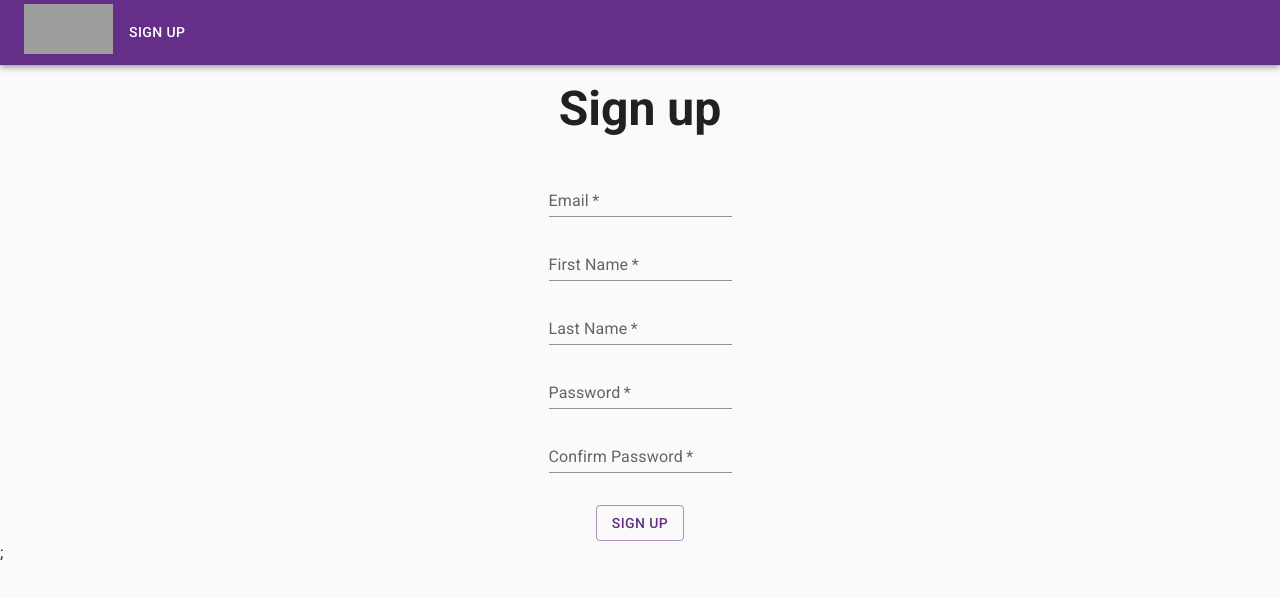
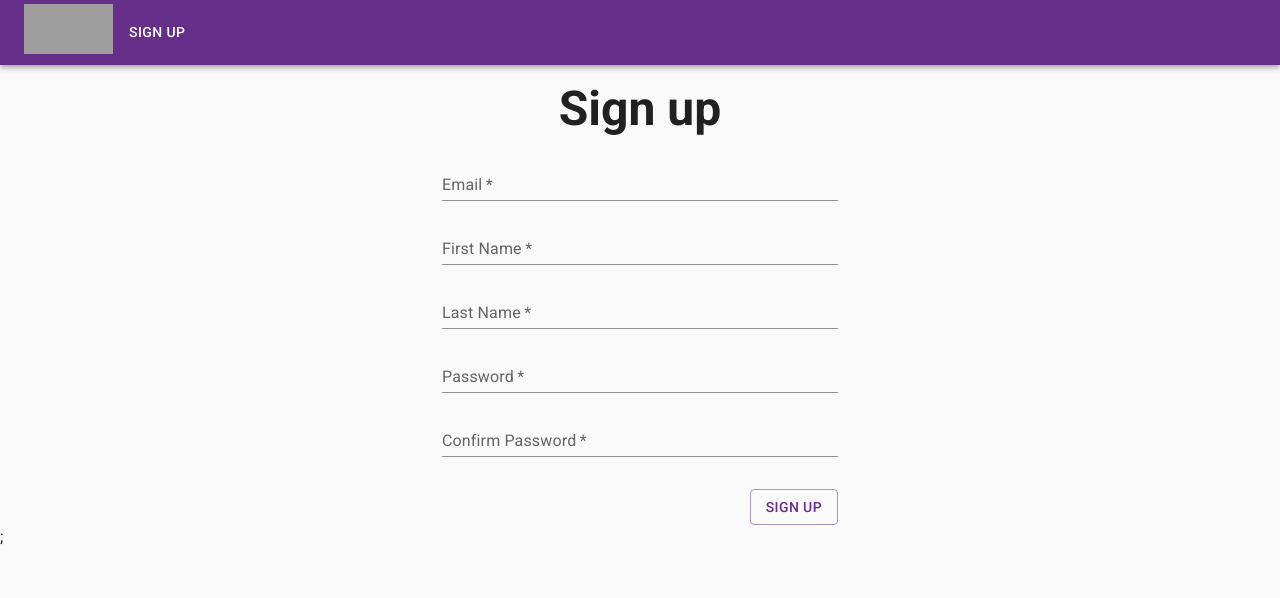
Before and after one commit to slendixx/nutrifit, a Next.js app: page /signup in a window 1280 px wide. Shown: the top 598 px of the page. Built offline with nearby package versions, Linux system fonts and the light colour scheme; grey boxes are pictures that could not be loaded.

Commit message:
Implemented form validation

```diff
--- a/pages/signup.tsx
+++ b/pages/signup.tsx
@@ -1,3 +1,4 @@
+import React, { useState } from 'react';
 import Image from 'next/image';
 import Link from 'next/link';
 import MenuIcon from '@mui/icons-material/Menu';
@@ -19,6 +20,70 @@ const LOGO_HEIGHT = 99;
 export default function Signup() {
   const theme = useTheme();
   const smallScreen = useMediaQuery(theme.breakpoints.down('sm'));
+  const [invalidEmail, setInvalidEmail] = useState<boolean>(false);
+  const [email, setEmail] = useState<string>('');
+  const [invalidFirstName, setInvalidFirstName] = useState<boolean>(false);
+  const [firstName, setFirstName] = useState<string>('');
+  const [invalidLastName, setInvalidLastName] = useState<boolean>(false);
+  const [lastName, setLastName] = useState<string>('');
+  const [invalidPassword, setInvalidPassword] = useState<boolean>(false);
+  const [password, setPassword] = useState<string>('');
+  const [invalidConfirmPassword, setInvalidConfirmPassword] = useState<boolean>(false);
+  const [confirmPassword, setConfirmPassword] = useState<string>('');
+
+  async function handleSubmit(event: React.FormEvent<HTMLFormElement>) {
+    event.preventDefault();
+    setInvalidEmail(false);
+    setInvalidFirstName(false);
+    setInvalidLastName(false);
+    setInvalidPassword(false);
+    setInvalidConfirmPassword(false);
+
+    if (email.length > 100) {
+      setInvalidEmail(true);
+      return;
+    }
+    if (firstName.length > 30) {
+      setInvalidFirstName(true);
+      return;
+    }
+    if (lastName.length > 30) {
+      setInvalidLastName(true);
+      return;
+    }
+    if (password.length < 8) {
+      setInvalidPassword(true);
+      return;
+    }
+    if (password !== confirmPassword) {
+      setInvalidConfirmPassword(true);
+      return;
+    }
+    //send form input
+    // try {
+    //
+    //   const response = await fetch('/api/signup', {
+    //     method: 'POST',
+    //     headers: {
+    //       'Content-Type': 'application/json'
+    //     },
+    //     body: JSON.stringify({
+    //         email,
+    //         firstName,
+    //         lastName,
+    //         password,
+    //         confirmPassword
+    //       }
+    //     )
+    //   });
+    //   if (!response.ok) {
+    //     throw new Error(response.statusText);
+    //   }
+    // } catch (error) {
+    //
+    // }
+
+  }
 
   return (
     <>
@@ -89,28 +154,70 @@ export default function Signup() {
       </AppBar>
 
       <Typography variant="h3" textAlign={'center'} fontWeight="bold" mt={2}>Sign up</Typography>
-      <form>
-        <Box display="flex" flexDirection="column" alignItems="center" mt={2}>
-          <TextField sx={{ mt: 2 }} variant="standard" required id="email" label="Email"/>
-          <TextField sx={{ mt: 2 }} variant="standard" required id="firstName" label="First Name"/>
-          <TextField sx={{ mt: 2 }} variant="standard" required id="lastName" label="Last Name"/>
+      <Container
+        maxWidth="xs">
+        <form onSubmit={handleSubmit}>
+          <Stack>
+
+            <TextField sx={{ mt: 2 }} variant="standard" required id="email" label="Email"
+                       fullWidth
+                       type="email"
+                       value={email}
+                       onChange={(event) => {
+                         setEmail(event.target.value);
+                       }}
+                       error={invalidEmail}
+                       helperText={invalidEmail ? 'Email must be less than 100 characters long' : ''}/>
+            <TextField sx={{ mt: 2 }} variant="standard" required id="firstName"
+                       label="First Name" fullWidth
+                       value={firstName}
+                       onChange={(event) => {
+                         setFirstName(event.target.value);
+                       }}
+                       error={invalidFirstName}
+                       helperText={invalidFirstName ? 'First name must be less than 30 characters long' : ''}/>
+            <TextField sx={{ mt: 2 }} variant="standard" required id="lastName" label="Last Name"
+                       fullWidth
+                       value={lastName}
+                       onChange={(event) => {
+                         setLastName(event.target.value);
+                       }}
+                       error={invalidLastName}
+                       helperText={invalidLastName ? 'Last name must be less than 30 characters long' : ''}/>
             <TextField sx={{ mt: 2 }} variant="standard"
                        required
                        id="password"
                        label="Password"
                        type="password"
+                       fullWidth
+                       value={password}
+                       onChange={(event) => {
+                         setPassword(event.target.value);
+                       }}
+                       error={invalidPassword}
+                       helperText={invalidPassword ? 'Password must be at least 8 characters long' : ''}
             />
             <TextField sx={{ mt: 2 }}
                        required
                        id="confirmPassword"
                        label="Confirm Password"
                        type="password" variant="standard"
+                       fullWidth
+                       value={confirmPassword}
+                       onChange={(event) => {
+                         setConfirmPassword(event.target.value);
+                       }}
+                       error={invalidConfirmPassword}
+                       helperText={invalidConfirmPassword ? 'Passwords don\'t match' : ''}
             />
+            <Box display="flex" justifyContent={smallScreen ? 'center' : 'end'}>
               <Button sx={{ mt: 4 }} variant="outlined" type="submit">
                 Sign Up
               </Button>
             </Box>
+          </Stack>
         </form>
+      </Container>
     </>
   );
 }
```
Also changed, not shown: 1 other file (tests, documents, lock files or other folders). Lines whose indentation alone changed are shown as unchanged.
